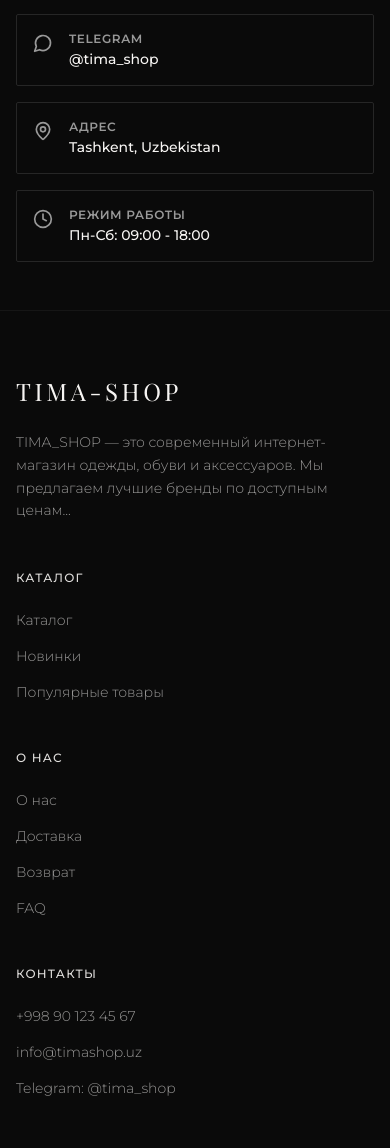
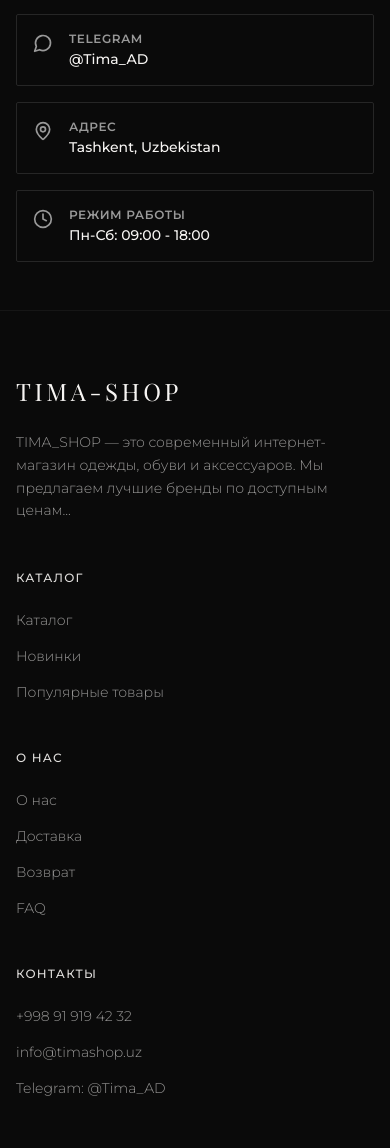
Before and after one commit to cursor0201-art/Tima-Shop, a React (Vite) app in the folder frontend/: page /contacts in a window 390 px wide. Shown: the part 330-1478 px from the top of the page. Built offline with nearby package versions, Linux system fonts and the light colour scheme; no server answers; a web font is replaced by a local one.

Commit message:
style: update phone and telegram contact info

```diff
--- a/frontend/src/components/layout/Footer.tsx
+++ b/frontend/src/components/layout/Footer.tsx
@@ -42,9 +42,9 @@ export default function Footer() {
           <div>
             <h4 className="font-sans font-medium text-xs tracking-[0.1em] uppercase mb-6 text-foreground/90">{t('common.contacts')}</h4>
             <ul className="space-y-4 text-sm font-light text-foreground/60">
-              <li className="hover:text-gold transition-colors duration-300 cursor-pointer">+998 90 123 45 67</li>
+              <li className="hover:text-gold transition-colors duration-300 cursor-pointer">+998 91 919 42 32</li>
               <li className="hover:text-gold transition-colors duration-300 cursor-pointer">info@timashop.uz</li>
-              <li className="hover:text-gold transition-colors duration-300 cursor-pointer">Telegram: @tima_shop</li>
+              <li className="hover:text-gold transition-colors duration-300 cursor-pointer">Telegram: @Tima_AD</li>
             </ul>
           </div>
         </div>
--- a/frontend/src/pages/ContactsPage.tsx
+++ b/frontend/src/pages/ContactsPage.tsx
@@ -6,9 +6,9 @@ export default function ContactsPage() {
   const { t } = useTranslation();
 
   const contacts = [
-    { icon: Phone, label: t('contactsPage.phone'), value: '+998 90 123 45 67' },
+    { icon: Phone, label: t('contactsPage.phone'), value: '+998 91 919 42 32' },
     { icon: Mail, label: t('contactsPage.email'), value: 'info@timashop.uz' },
-    { icon: MessageCircle, label: t('contactsPage.telegram'), value: '@tima_shop' },
+    { icon: MessageCircle, label: t('contactsPage.telegram'), value: '@Tima_AD' },
     { icon: MapPin, label: t('contactsPage.address'), value: 'Tashkent, Uzbekistan' },
     { icon: Clock, label: t('contactsPage.workingHours'), value: t('contactsPage.workingHoursText') },
   ];
```
